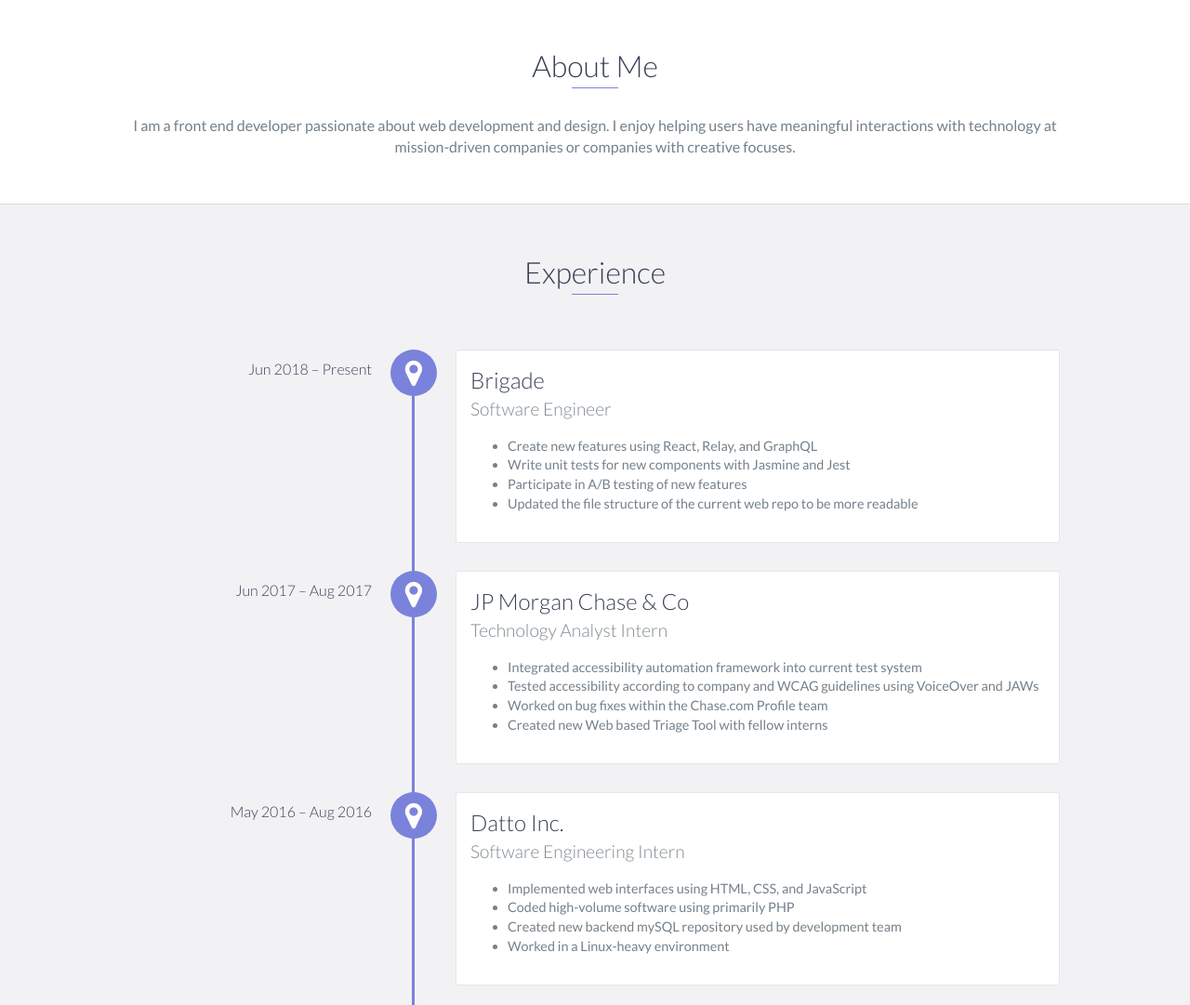
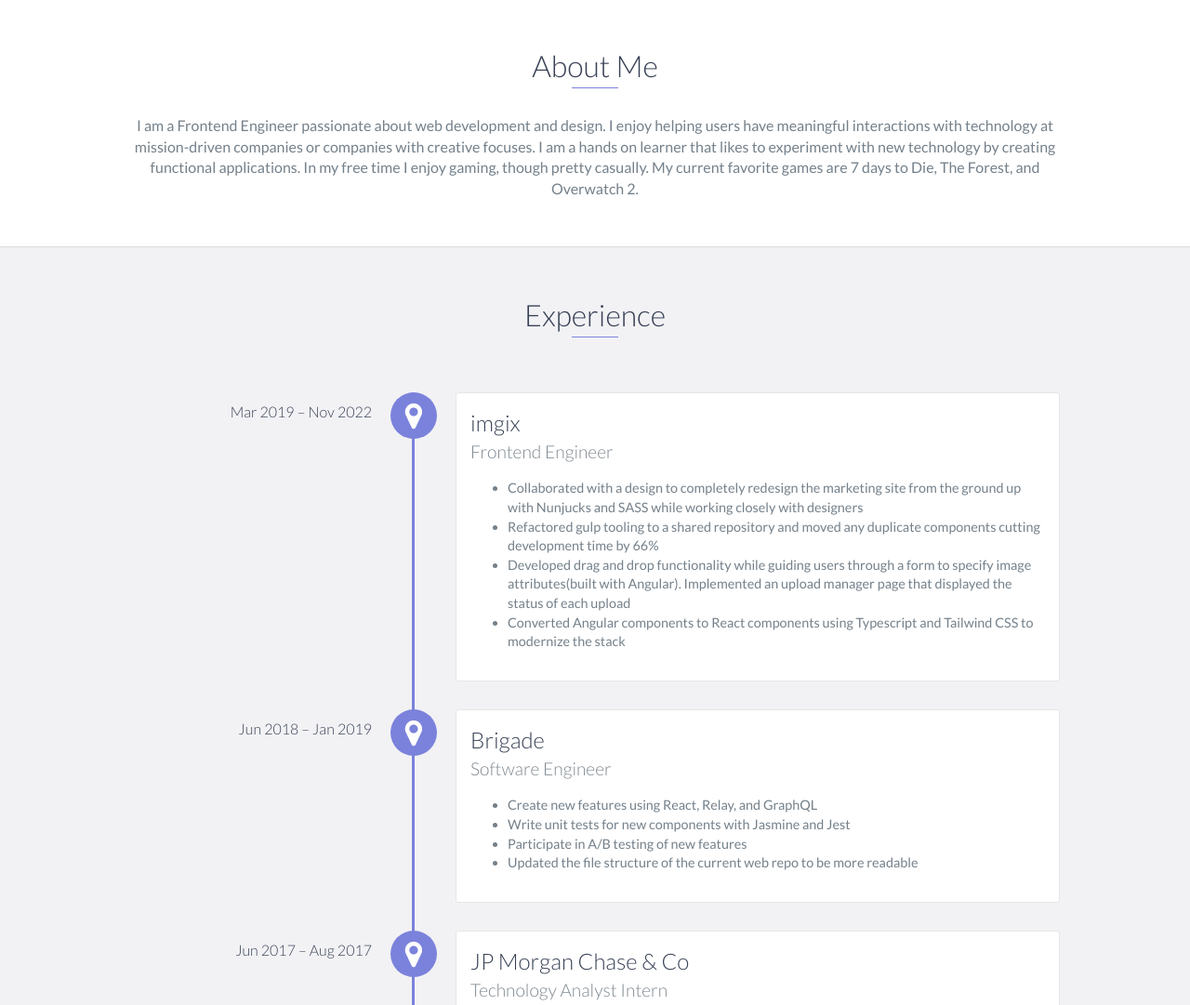
Before and after one commit to noblelady/noblelady.github.io, a website: page index.html in a window 1280 px wide. Shown: the part 802-1883 px from the top of the page at 93% size. Drawn offline with nearby package versions, Linux system fonts and the light colour scheme.

Commit message:
Update for Nov 2022

```diff
--- a/index.html
+++ b/index.html
@@ -72,8 +72,7 @@
         <div>
             <h2 class="heading">About Me</h2>
             <p style="padding:0 100px;">
-              I am a front end developer passionate about web development and design. I enjoy helping users have meaningful interactions with technology at mission-driven companies or companies with creative focuses.
-            </p>
+              I am a Frontend Engineer passionate about web development and design. I enjoy helping users have meaningful interactions with technology at mission-driven companies or companies with creative focuses. I am a hands on learner that likes to experiment with new technology by creating functional applications. In my free time I enjoy gaming, though pretty casually. My current favorite games are 7 days to Die, The Forest, and Overwatch 2.            </p>
         </div>
     </div>
     <!-- End #about -->
@@ -81,7 +80,17 @@
     <div id="experience" class="background-alt">
         <h2 class="heading">Experience</h2>
         <div id="experience-timeline">
-            <div data-date="Jun 2018 – Present">
+          <div data-date="Mar 2019 – Nov 2022">
+              <h3>imgix</h3>
+              <h4>Frontend Engineer</h4>
+              <ul>
+                <li>Collaborated with a design to completely redesign the marketing site from the ground up with Nunjucks and SASS while working closely with designers</li>
+                <li>Refactored gulp tooling to a shared repository and moved any duplicate components cutting development time by 66%</li>
+                <li>Developed drag and drop functionality while guiding users through a form to specify image attributes(built with Angular). Implemented an upload manager page that displayed the status of each upload</li>
+                <li>Converted Angular components to React components using Typescript and Tailwind CSS to modernize the stack</li>
+              </ul>
+          </div>
+            <div data-date="Jun 2018 – Jan 2019">
                 <h3>Brigade</h3>
                 <h4>Software Engineer</h4>
                 <ul>
```
Also changed, not shown: 2 other files.
